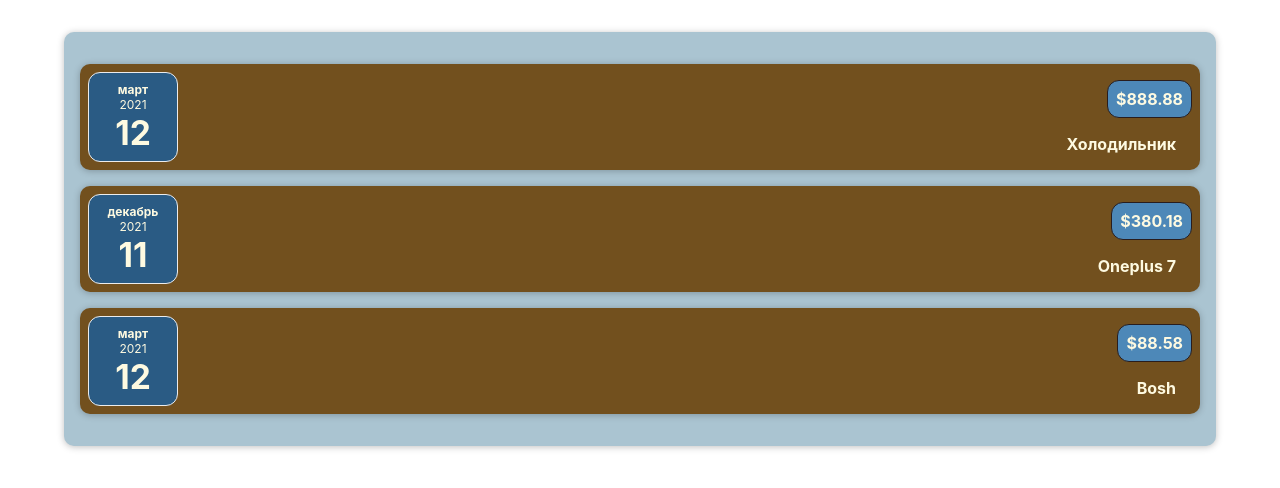
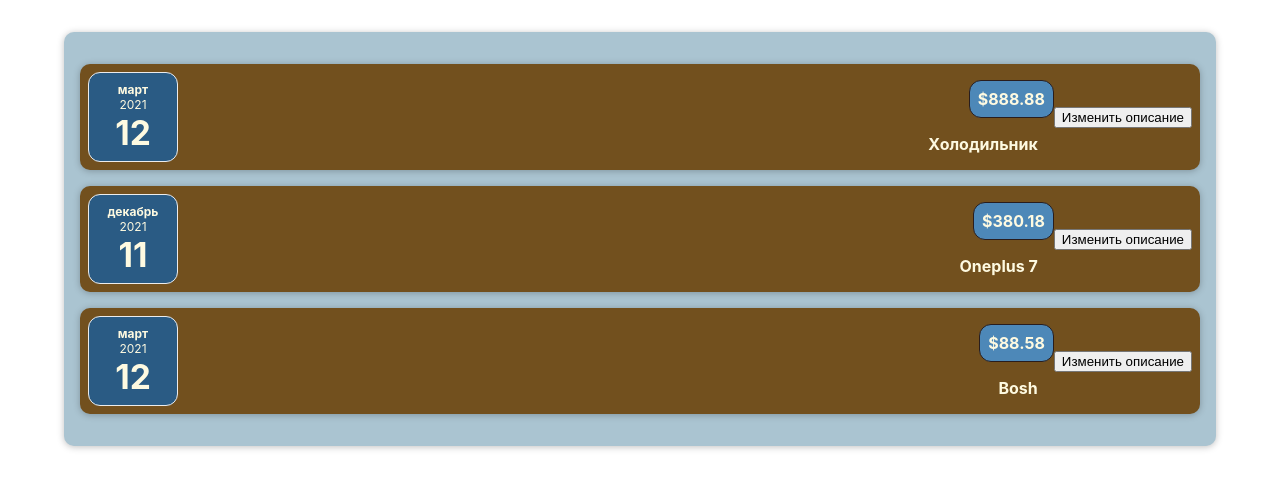
Before and after one commit to sergey87chuvasov/react-project-1, a React (Create React App) app: page / in a window 1280 px wide. Shown: the top 488 px of the page. Built offline with nearby package versions, Linux system fonts and the light colour scheme.

Commit message:
a little bit about useState

```diff
--- a/public/index.html
+++ b/public/index.html
@@ -2,7 +2,6 @@
 <html lang="en">
   <head>
     <meta charset="utf-8" />
-    <link rel="icon" href="%PUBLIC_URL%/favicon.ico" />
     <meta name="viewport" content="width=device-width, initial-scale=1" />
     <meta name="theme-color" content="#000000" />
     <meta
--- a/src/App.js
+++ b/src/App.js
@@ -1,6 +1,6 @@
-import Costs from './components/Costs';
+import Costs from './components/Costs/Costs';
 
-function App() {
+const App = () => {
   const costs = [
     {
       date: new Date(2021, 2, 12),
@@ -25,6 +25,6 @@ function App() {
       <Costs costs={costs} />
     </div>
   );
-}
+};
 
 export default App;
--- a/src/components/CostItem.js
+++ /dev/null
@@ -1,17 +0,0 @@
-import './CostItem.css';
-import Card from './Card';
-import CostDate from './CostDate.js';
-
-function CostItem(props) {
-  return (
-    <Card className='cost-item'>
-      <CostDate date={props.date} />
-      <div className='cost-item__description'>
-        <h2>{props.description}</h2>
-        <div className='cost-item__price'>${props.amount}</div>
-      </div>
-    </Card>
-  );
-}
-
-export default CostItem;
--- a/src/components/CostDate.js
+++ b/src/components/Costs/CostDate.js
@@ -1,6 +1,6 @@
 import './CostDate.css';
 
-function CostDate(props) {
+const CostDate = (props) => {
   const month = props.date.toLocaleString('ru-RU', { month: 'long' });
   const year = props.date.getFullYear();
   const day = props.date.toLocaleString('ru-RU', { day: '2-digit' });
@@ -12,6 +12,6 @@ function CostDate(props) {
       <div className='cost-date__day'>{day}</div>
     </div>
   );
-}
+};
 
 export default CostDate;
--- /dev/null
+++ b/src/components/Costs/CostItem.js
@@ -0,0 +1,27 @@
+import './CostItem.css';
+import Card from '../UI/Card';
+import CostDate from './CostDate.js';
+import React, { useState } from 'react';
+
+const CostItem = (props) => {
+  const [description, setDescription] = useState(props.description);
+
+  const changeDiscHandler = () => {
+    // устанавл новое знач для состояния description и вызов функции CostItem
+    setDescription('New Text - test useState');
+    console.log(description);
+  };
+
+  return (
+    <Card className='cost-item'>
+      <CostDate date={props.date} />
+      <div className='cost-item__description'>
+        <h2>{description}</h2>
+        <div className='cost-item__price'>${props.amount}</div>
+      </div>
+      <button onClick={changeDiscHandler}>Изменить описание</button>
+    </Card>
+  );
+};
+
+export default CostItem;
--- a/src/components/Costs.js
+++ b/src/components/Costs/Costs.js
@@ -1,8 +1,8 @@
 import CostItem from './CostItem';
 import './Costs.css';
-import Card from './Card';
+import Card from '../UI/Card';
 
-function Costs(props) {
+const Costs = (props) => {
   return (
     <Card className='costs'>
       <CostItem
@@ -22,6 +22,6 @@ function Costs(props) {
       />
     </Card>
   );
-}
+};
 
 export default Costs;
--- a/src/components/Card.js
+++ b/src/components/UI/Card.js
@@ -1,9 +1,9 @@
 import './Card.css';
 
-function Card(props) {
+const Card = (props) => {
   // что бы корректно оторажались стили в <Card className='cost-item'>.. тк из-да Card => className теперь не работает, то есть решение СОЗД переменную и укажем в ней все классы которые мы хотим употреблять
   const classes = 'card ' + props.className;
   return <div className={classes}>{props.children}</div>;
-}
+};
 
 export default Card;
```
Also changed, not shown: src/components/Costs/CostDate.css (renamed from src/components/CostDate.css), src/components/Costs/CostItem.css (renamed from src/components/CostItem.css), src/components/Costs/Costs.css (renamed from src/components/Costs.css), src/components/UI/Card.css (renamed from src/components/Card.css).
